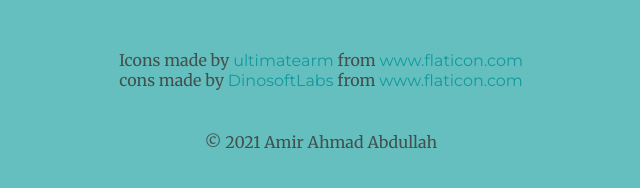
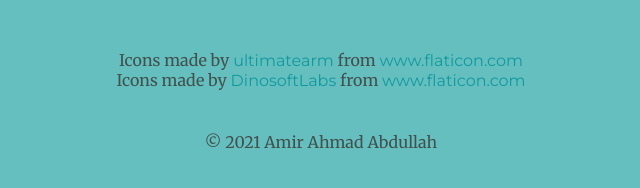
Before and after one commit to amir-ahmad-satu/cv, a plain HTML site: page index.html in a window 1280 px wide. Shown: the part 2720-2908 px from the top of the page, 319-959 px from the left. Drawn offline with Linux system fonts and the light colour scheme.

Commit message:
Update index.html

```diff
--- a/index.html
+++ b/index.html
@@ -47,8 +47,8 @@
     </div>
   </div>
   <div class="bottom-container">
-    <div>Icons made by <a href="https://www.flaticon.com/authors/ultimatearm" title="ultimatearm">ultimatearm</a> from <a href="https://www.flaticon.com/" title="Flaticon">www.flaticon.com</a></div>
-    <div>cons made by <a href="https://www.flaticon.com/authors/dinosoftlabs" title="DinosoftLabs">DinosoftLabs</a> from <a href="https://www.flaticon.com/" title="Flaticon">www.flaticon.com</a></div>
+    <div class = 'attribution'>Icons made by <a href="https://www.flaticon.com/authors/ultimatearm" title="ultimatearm">ultimatearm</a> from <a href="https://www.flaticon.com/" title="Flaticon">www.flaticon.com</a></div>
+    <div class = 'attribution'>Icons made by <a href="https://www.flaticon.com/authors/dinosoftlabs" title="DinosoftLabs">DinosoftLabs</a> from <a href="https://www.flaticon.com/" title="Flaticon">www.flaticon.com</a></div>
     <p class="copyright">© 2021 Amir Ahmad Abdullah</p>
   </div>
 </body>
```
